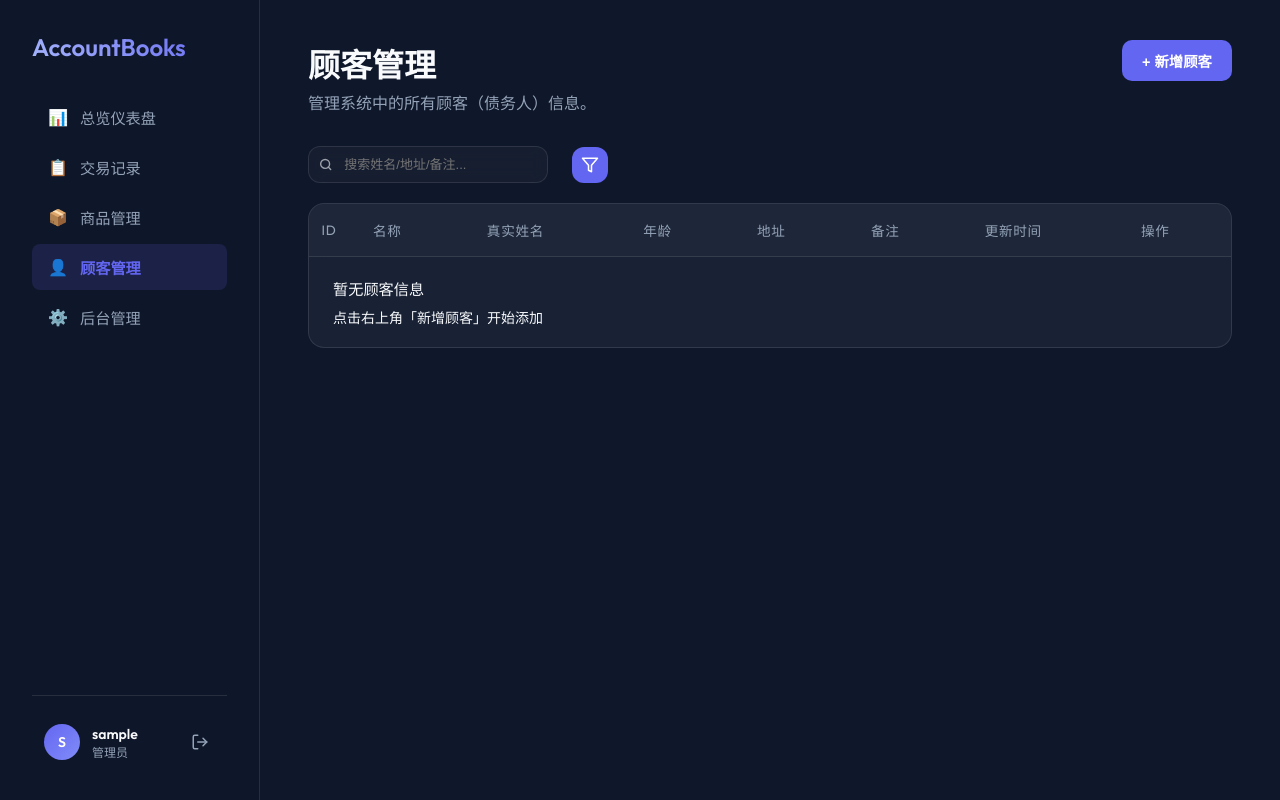
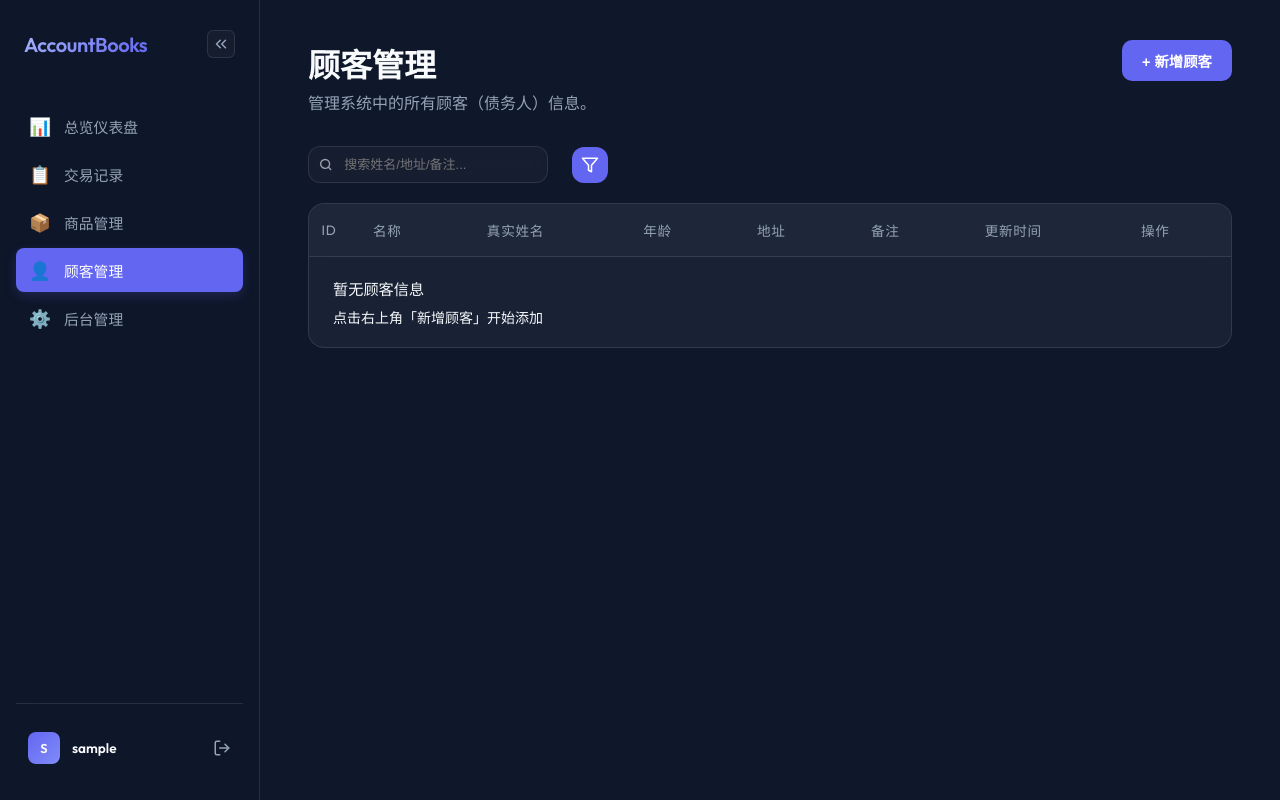
Before and after one commit to guyue55/AccountBooks, a Django app: page /customers in a window 1280 px wide. Run offline with Django 3.2, Linux system fonts and the light colour scheme; the visitor is signed in with stand-in values (Sample User, id 1).

Commit message:
feat: 为侧边栏引入可折叠功能，并优化其样式和主内容区布局。

```diff
--- a/templates/base.html
+++ b/templates/base.html
@@ -44,45 +44,87 @@
         }
 
         /* ===== 侧边栏 ===== */
+        /* ===== 侧边栏 (Modern Redesign) ===== */
         .sidebar {
             width: 260px;
-            min-width: 260px;
             background: var(--sidebar-bg);
             border-right: 1px solid var(--border-color);
-            padding: 2rem;
-            backdrop-filter: blur(10px);
+            padding: 1.5rem 1rem;
+            backdrop-filter: blur(20px);
             display: flex;
             flex-direction: column;
             height: 100vh;
-            position: sticky;
+            position: fixed;
+            /* 固定定位防止布局跳动 */
+            left: 0;
             top: 0;
+            z-index: 1000;
+            transition: width 0.3s cubic-bezier(0.4, 0, 0.2, 1);
+            overflow: visible;
+            /* 允许 Tooltip 溢出 */
+        }
+
+        .sidebar-header {
+            display: flex;
+            align-items: center;
+            justify-content: space-between;
+            margin-bottom: 2.5rem;
+            padding: 0 0.5rem;
+            height: 40px;
+            position: relative;
         }
 
         .sidebar-logo {
-            font-size: 1.5rem;
-            font-weight: 600;
-            margin-bottom: 2rem;
-            background: linear-gradient(45deg, #a5b4fc, #6366f1);
+            font-size: 1.25rem;
+            font-weight: 700;
+            letter-spacing: -0.02em;
+            background: linear-gradient(135deg, #a5b4fc, #6366f1);
             -webkit-background-clip: text;
             background-clip: text;
             -webkit-text-fill-color: transparent;
+            white-space: nowrap;
+            opacity: 1;
+            transition: opacity 0.2s;
+        }
+
+        .sidebar-toggle-btn {
+            width: 28px;
+            height: 28px;
+            border-radius: 6px;
+            background: rgba(255, 255, 255, 0.03);
+            border: 1px solid var(--border-color);
+            display: flex;
+            align-items: center;
+            justify-content: center;
+            cursor: pointer;
+            color: var(--text-dim);
+            transition: all 0.2s;
+        }
+
+        .sidebar-toggle-btn:hover {
+            color: var(--primary-color);
+            background: rgba(99, 102, 241, 0.1);
+            border-color: rgba(99, 102, 241, 0.3);
         }
 
         .sidebar nav {
             flex: 1;
+            display: flex;
+            flex-direction: column;
+            gap: 0.25rem;
         }
 
         .nav-link {
             display: flex;
             align-items: center;
-            gap: 0.75rem;
-            padding: 0.75rem 1rem;
-            border-radius: 0.5rem;
+            height: 44px;
+            padding: 0 0.75rem;
+            border-radius: 8px;
             text-decoration: none;
-            margin-bottom: 0.25rem;
-            transition: all var(--transition-speed);
             color: var(--text-dim);
-            font-size: 0.95rem;
+            transition: all 0.2s;
+            position: relative;
+            white-space: nowrap;
         }
 
         .nav-link:hover {
@@ -91,95 +133,161 @@
         }
 
         .nav-link.active {
-            background: rgba(99, 102, 241, 0.15);
-            color: var(--primary-color);
-            font-weight: 600;
+            background: var(--primary-color);
+            color: white;
+            box-shadow: 0 4px 12px rgba(99, 102, 241, 0.2);
         }
 
         .nav-icon {
-            width: 20px;
-            text-align: center;
-            font-size: 1rem;
+            width: 24px;
+            height: 24px;
+            display: flex;
+            align-items: center;
+            justify-content: center;
+            font-size: 1.1rem;
+            margin-right: 12px;
+            flex-shrink: 0;
+            transition: margin 0.3s;
+        }
+
+        .nav-text {
+            font-size: 0.925rem;
+            font-weight: 500;
+            opacity: 1;
+            transition: opacity 0.2s;
         }
 
         .sidebar-footer {
+            margin-top: auto;
+            padding-top: 1rem;
             border-top: 1px solid var(--border-color);
-            padding-top: 1.25rem;
-            margin-top: auto;
         }
 
         .user-profile {
             display: flex;
             align-items: center;
-            gap: 0.75rem;
-            padding: 0.5rem 0.75rem;
-            border-radius: 0.75rem;
-            transition: background var(--transition-speed);
-            cursor: default;
-        }
-
-        .user-profile:hover {
-            background: rgba(255, 255, 255, 0.05);
+            gap: 12px;
+            padding: 0.75rem;
+            border-radius: 10px;
+            transition: background 0.2s;
+            overflow: hidden;
         }
 
         .user-avatar {
-            width: 36px;
-            height: 36px;
-            border-radius: 50%;
+            width: 32px;
+            height: 32px;
+            border-radius: 8px;
             background: linear-gradient(135deg, var(--primary-color), #818cf8);
             display: flex;
             align-items: center;
             justify-content: center;
-            font-size: 0.875rem;
-            font-weight: 600;
             color: white;
+            font-weight: 700;
+            font-size: 0.8rem;
             flex-shrink: 0;
         }
 
-        .user-details {
+        .user-info {
             flex: 1;
             min-width: 0;
+            transition: opacity 0.2s;
         }
 
         .user-name {
             display: block;
-            font-size: 0.875rem;
+            font-size: 0.85rem;
             font-weight: 600;
             color: var(--text-main);
-            white-space: nowrap;
             overflow: hidden;
             text-overflow: ellipsis;
         }
 
-        .user-role {
-            display: block;
-            font-size: 0.75rem;
+        .btn-logout-small {
             color: var(--text-dim);
+            transition: color 0.2s;
+            display: flex;
         }
 
-        .btn-logout-icon {
-            color: var(--text-dim);
-            font-size: 1.125rem;
-            padding: 0.4rem;
-            border-radius: 0.5rem;
-            transition: all var(--transition-speed);
-            text-decoration: none;
-            display: flex;
-            align-items: center;
+        .btn-logout-small:hover {
+            color: var(--accent-red);
+        }
+
+        /* ===== 收起状态样式 ===== */
+        .sidebar.collapsed {
+            width: 72px;
+        }
+
+        .sidebar.collapsed .sidebar-logo,
+        .sidebar.collapsed .nav-text,
+        .sidebar.collapsed .user-info,
+        .sidebar.collapsed .sidebar-logo-text {
+            opacity: 0;
+            pointer-events: none;
+            width: 0;
+            margin-right: 0;
+        }
+
+        .sidebar.collapsed .sidebar-header {
             justify-content: center;
         }
 
-        .btn-logout-icon:hover {
-            color: var(--accent-red);
-            background: rgba(239, 68, 68, 0.1);
+        .sidebar.collapsed .sidebar-toggle-btn {
+            position: absolute;
+            right: -14px;
+            top: 20px;
+            background: var(--bg-color);
+            box-shadow: 0 2px 4px rgba(0, 0, 0, 0.2);
+            z-index: 10;
         }
 
-        /* ===== 主内容区 ===== */
+        .sidebar.collapsed .nav-icon {
+            margin-right: 0;
+        }
+
+        .sidebar.collapsed .nav-link {
+            justify-content: center;
+            padding: 0;
+        }
+
+        /* 为收起状态的图标增加 Tooltip 提示 */
+        .sidebar.collapsed .nav-link::after {
+            content: attr(title);
+            position: absolute;
+            left: 100%;
+            margin-left: 15px;
+            background: #1e293b;
+            color: white;
+            padding: 6px 10px;
+            border-radius: 6px;
+            font-size: 0.75rem;
+            white-space: nowrap;
+            opacity: 0;
+            visibility: hidden;
+            transition: all 0.2s;
+            pointer-events: none;
+            box-shadow: 0 4px 10px rgba(0, 0, 0, 0.3);
+            border: 1px solid rgba(255, 255, 255, 0.1);
+        }
+
+        .sidebar.collapsed .nav-link:hover::after {
+            opacity: 1;
+            visibility: visible;
+            transform: translateX(5px);
+        }
+
+        /* ===== 主内容区联动 ===== */
         .main-content {
             flex: 1;
+            margin-left: 260px;
+            /* 默认留出侧边栏宽度 */
             padding: 2.5rem 3rem;
-            overflow-y: auto;
-            height: 100vh;
+            transition: margin-left 0.3s cubic-bezier(0.4, 0, 0.2, 1);
+            min-height: 100vh;
+            background: linear-gradient(to bottom right, var(--bg-color), #0f172a);
+        }
+
+        .sidebar.collapsed+.main-content {
+            margin-left: 72px;
         }
 
         /* ===== 通用组件样式 (Table, Card, Btn) ===== */
@@ -969,36 +1077,54 @@
 
 <body>
     <!-- ===== 侧边栏导航 ===== -->
-    <div class="sidebar">
-        <div class="sidebar-logo">AccountBooks</div>
+    <div class="sidebar" id="sidebar">
+        <div class="sidebar-header">
+            <div class="sidebar-logo">AccountBooks</div>
+            <button class="sidebar-toggle-btn" onclick="toggleSidebar()" title="折叠/展开导航">
+                <svg width="18" height="18" viewBox="0 0 24 24" fill="none" stroke="currentColor" stroke-width="2"
+                    stroke-linecap="round" stroke-linejoin="round">
+                    <polyline points="11 17 6 12 11 7"></polyline>
+                    <polyline points="18 17 13 12 18 7"></polyline>
+                </svg>
+            </button>
+        </div>
+
         <nav>
-            <a href="{% url 'index' %}" class="nav-link {% if active_nav == 'dashboard' %}active{% endif %}">
-                <span class="nav-icon">📊</span> 总览仪表盘
+            <a href="{% url 'index' %}" class="nav-link {% if active_nav == 'dashboard' %}active{% endif %}"
+                title="总览仪表盘">
+                <span class="nav-icon">📊</span>
+                <span class="nav-text">总览仪表盘</span>
             </a>
-            <a href="{% url 'orders' %}" class="nav-link {% if active_nav == 'orders' %}active{% endif %}">
-                <span class="nav-icon">📋</span> 交易记录
+            <a href="{% url 'orders' %}" class="nav-link {% if active_nav == 'orders' %}active{% endif %}" title="交易记录">
+                <span class="nav-icon">📋</span>
+                <span class="nav-text">交易记录</span>
             </a>
-            <a href="{% url 'goods_list' %}" class="nav-link {% if active_nav == 'goods' %}active{% endif %}">
-                <span class="nav-icon">📦</span> 商品管理
+            <a href="{% url 'goods_list' %}" class="nav-link {% if active_nav == 'goods' %}active{% endif %}"
+                title="商品管理">
+                <span class="nav-icon">📦</span>
+                <span class="nav-text">商品管理</span>
             </a>
-            <a href="{% url 'customer_list' %}" class="nav-link {% if active_nav == 'customers' %}active{% endif %}">
-                <span class="nav-icon">👤</span> 顾客管理
+            <a href="{% url 'customer_list' %}" class="nav-link {% if active_nav == 'customers' %}active{% endif %}"
+                title="顾客管理">
+                <span class="nav-icon">👤</span>
+                <span class="nav-text">顾客管理</span>
             </a>
-            <a href="/admin" class="nav-link">
-                <span class="nav-icon">⚙️</span> 后台管理
+            <a href="/admin" class="nav-link" target="_blank" title="后台管理">
+                <span class="nav-icon">⚙️</span>
+                <span class="nav-text">后台管理</span>
             </a>
         </nav>
+
         <div class="sidebar-footer">
             <div class="user-profile">
                 <div class="user-avatar">{{ user.username|slice:":1"|upper }}</div>
-                <div class="user-details">
+                <div class="user-info">
                     <span class="user-name">{{ user.username }}</span>
-                    <span class="user-role">管理员</span>
                 </div>
-                <a href="javascript:void(0)" onclick="confirmLogout('{% url 'logout' %}')" class="btn-logout-icon"
+                <a href="javascript:void(0)" onclick="confirmLogout('{% url 'logout' %}')" class="btn-logout-small"
                     title="退出登录">
-                    <svg xmlns="http://www.w3.org/2000/svg" width="18" height="18" viewBox="0 0 24 24" fill="none"
-                        stroke="currentColor" stroke-width="2" stroke-linecap="round" stroke-linejoin="round">
+                    <svg width="18" height="18" viewBox="0 0 24 24" fill="none" stroke="currentColor" stroke-width="2"
+                        stroke-linecap="round" stroke-linejoin="round">
                         <path d="M9 21H5a2 2 0 0 1-2-2V5a2 2 0 0 1 2-2h4"></path>
                         <polyline points="16 17 21 12 16 7"></polyline>
                         <line x1="21" y1="12" x2="9" y2="12"></line>
@@ -1026,6 +1152,36 @@
     <div class="toast-container" id="toastContainer"></div>
 
     <script>
+        // Sidebar Toggle Logic (Modern Version)
+        function toggleSidebar() {
+            const sidebar = document.getElementById('sidebar');
+            sidebar.classList.toggle('collapsed');
+
+            const isCollapsed = sidebar.classList.contains('collapsed');
+            localStorage.setItem('sidebarCollapsed', isCollapsed);
+
+            updateToggleIcon(isCollapsed);
+        }
+
+        function updateToggleIcon(isCollapsed) {
+            const icon = document.querySelector('.sidebar-toggle-btn svg');
+            if (isCollapsed) {
+                icon.innerHTML = '<polyline points="13 17 18 12 13 7"></polyline><polyline points="6 17 11 12 6 7"></polyline>';
+            } else {
+                icon.innerHTML = '<polyline points="11 17 6 12 11 7"></polyline><polyline points="18 17 13 12 18 7"></polyline>';
+            }
+        }
+
+        // Initialize Sidebar State
+        document.addEventListener('DOMContentLoaded', () => {
+            const isCollapsed = localStorage.getItem('sidebarCollapsed') === 'true';
+            const sidebar = document.getElementById('sidebar');
+            if (isCollapsed) {
+                sidebar.classList.add('collapsed');
+                updateToggleIcon(true);
+            }
+        });
+
         function getCsrfToken() {
             let cookieValue = null;
             if (document.cookie && document.cookie !== '') {
```
